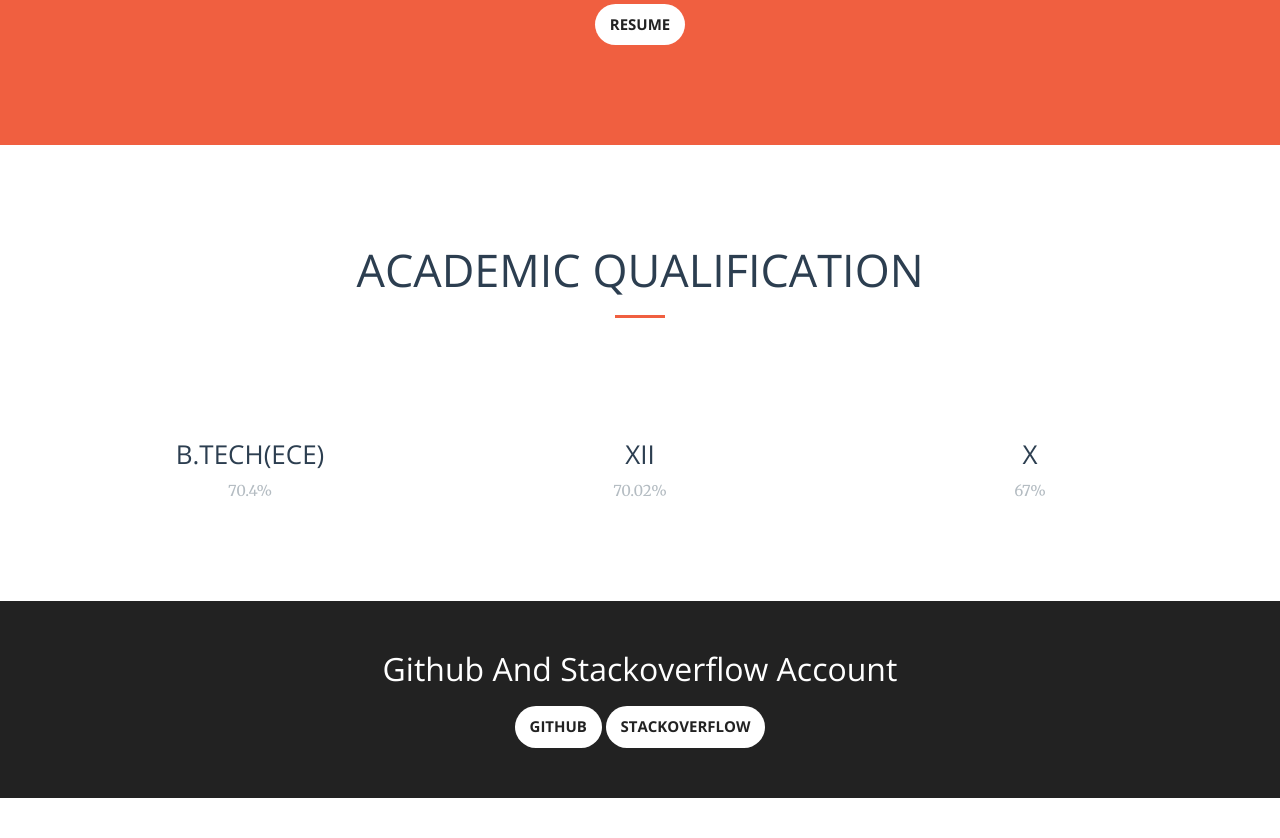
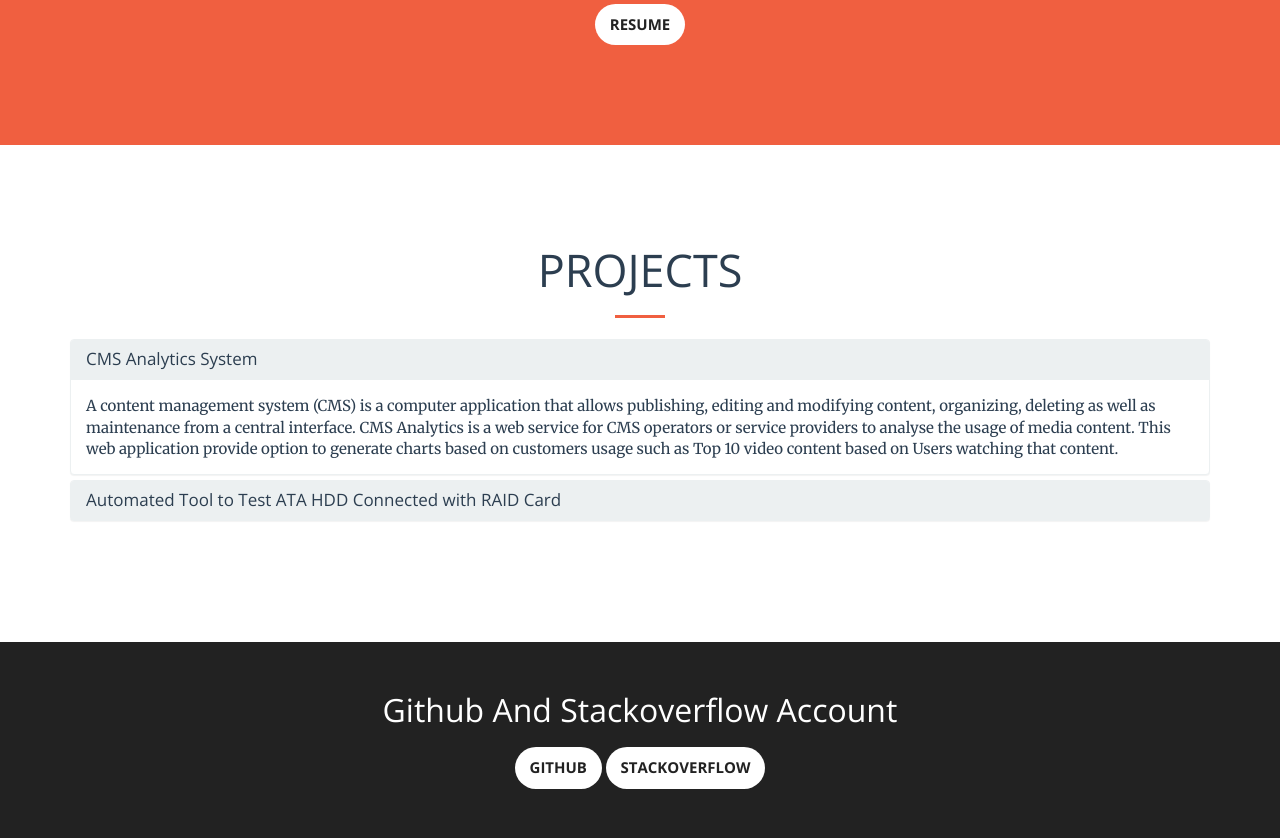
Before and after one commit to devNaresh/My_Portfolio, a Django app: page / in a window 1280 px wide. Shown: the part 1047-1885 px from the top of the page. Run offline with Django 3.2, Linux system fonts and the light colour scheme; some libraries are stand-ins or nearby versions; some web fonts are replaced.

Commit message:
removed education and add projects

```diff
--- a/templates/home.html
+++ b/templates/home.html
@@ -33,37 +33,39 @@
         <div class="container">
             <div class="row">
                 <div class="col-lg-12 text-center">
-                    <h2 class="section-heading">ACADEMIC QUALIFICATION</h2>
+                    <h2 class="section-heading">PROJECTS</h2>
                     <hr class="primary">
                 </div>
             </div>
         </div>
+
         <div class="container">
-            <div class="row">
-                <div class="col-lg-4 col-md-6 text-center">
-                    <div class="service-box">
-                        <i class="fa fa-4x fa-graduation-cap wow bounceIn text-primary"></i>
-                        <h3>B.TECH(ECE)</h3>
-                        <p class="text-muted">70.4%</p>
-                    </div>
-                </div>
-                <div class="col-lg-4 col-md-6 text-center">
-                    <div class="service-box">
-                        <i class="fa fa-4x fa-graduation-cap wow bounceIn text-primary" data-wow-delay=".1s"></i>
-                        <h3>XII</h3>
-                        <p class="text-muted">70.02%</p>
-                    </div>
-                </div>
-                <div class="col-lg-4 col-md-6 text-center">
-                    <div class="service-box">
-                        <i class="fa fa-4x fa-graduation-cap wow bounceIn text-primary" data-wow-delay=".2s"></i>
-                        <h3>X</h3>
-                        <p class="text-muted">67%</p>
-                    </div>
-                </div>
+          <div class="panel-group" id="accordion">
+            <div class="panel panel-default">
+              <div class="panel-heading">
+                <h3 class="panel-title">
+                  <a data-toggle="collapse" data-parent="#accordion" href="#collapse1">CMS Analytics System</a>
+                </h3>
+              </div>
+              <div id="collapse1" class="panel-collapse collapse in">
+                <div class="panel-body">A content management system (CMS) is a computer application that allows publishing, editing and modifying content, organizing, deleting as well as maintenance from a central interface. CMS Analytics is a web service for CMS operators or service providers to analyse the usage of media content. This web application provide option to generate charts based on customers usage such as Top 10 video content based on Users watching that content.</div>
+              </div>
             </div>
+            <div class="panel panel-default">
+              <div class="panel-heading">
+                <h3 class="panel-title">
+                  <a data-toggle="collapse" data-parent="#accordion" href="#collapse2">Automated Tool to Test ATA HDD Connected with RAID Card</a>
+                </h3>
+              </div>
+              <div id="collapse2" class="panel-collapse collapse">
+                <div class="panel-body">This is an automated tool which monitors hard drives for health status, taking advantage of S.M.A.R.T. This tool is capable of check system hard drive connected with ATA controller and hard drives connected with RAID controller. The application checks S.M.A.R.T attributes and S.M.A.R.T Error log to ensure hard drive is healthy. This tool also perform Interface test, Seek test, Read/Write test and error verification. It is also able to enable and disable certain settings of your hard drive, settings which are normally only available to advanced users.</div>
+              </div>
+            </div>
+          </div>
         </div>
+
     </section>
+
 
     <aside class="bg-dark">
         <div class="container text-center">
```
Also changed, not shown: front_page/migrations/0005_blog_content.py.
